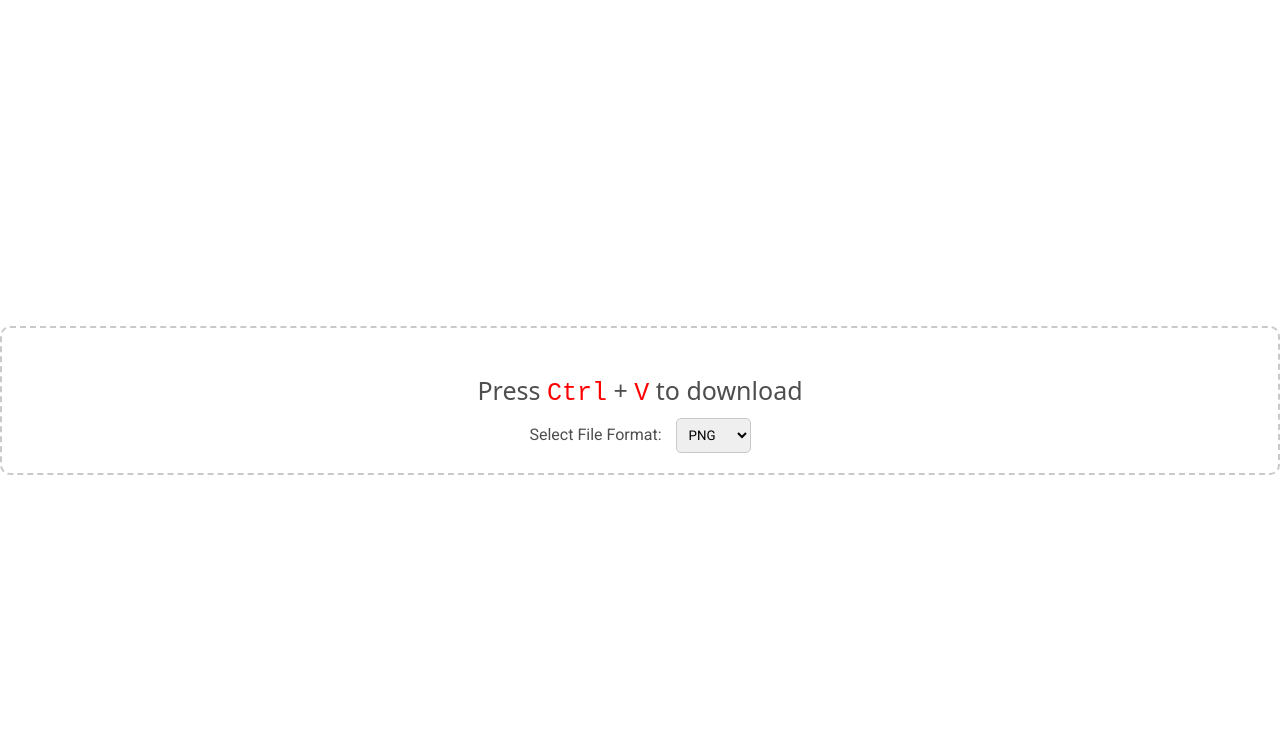
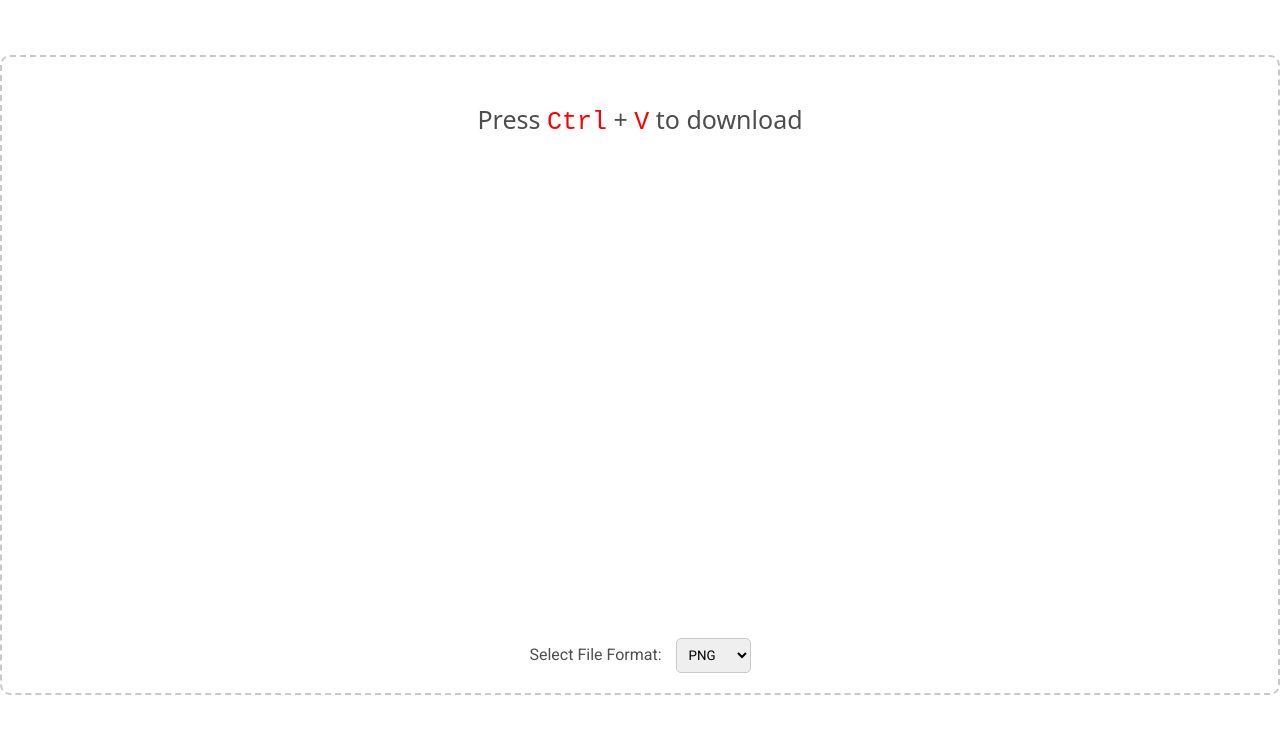
Before and after one commit to GunjaGupta1233/Paste-to-download, a plain HTML site: page index.html in a window 1280 px wide. Drawn offline with Linux system fonts and the light colour scheme.

Commit message:
Update styles.css

```diff
--- a/styles.css
+++ b/styles.css
@@ -12,6 +12,7 @@ body {
 .container {
     width: 100%;
     max-width: 1300px;
+    height: 80%;
     background-color: transparent;
     border: 2px dashed #c9c9c9;
     border-radius: 10px;
@@ -24,7 +25,7 @@ body {
     box-sizing: border-box;
     position: relative;
     transition: border-color 0.9s ease;
-    margin: 0 auto;
+    margin-top: -50px;
 }
 
 .container:hover {
```
